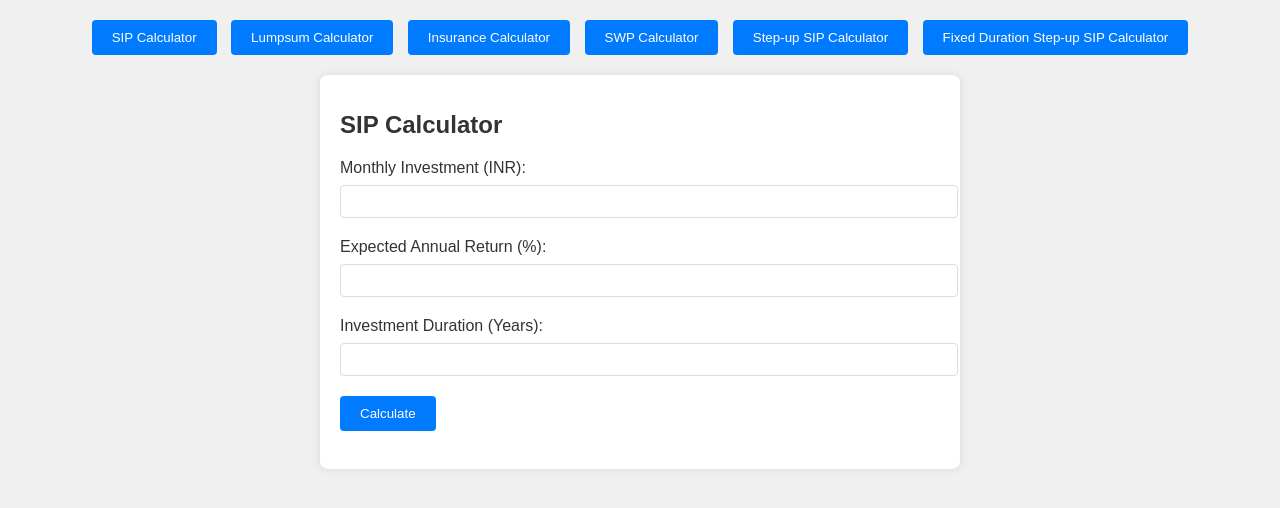
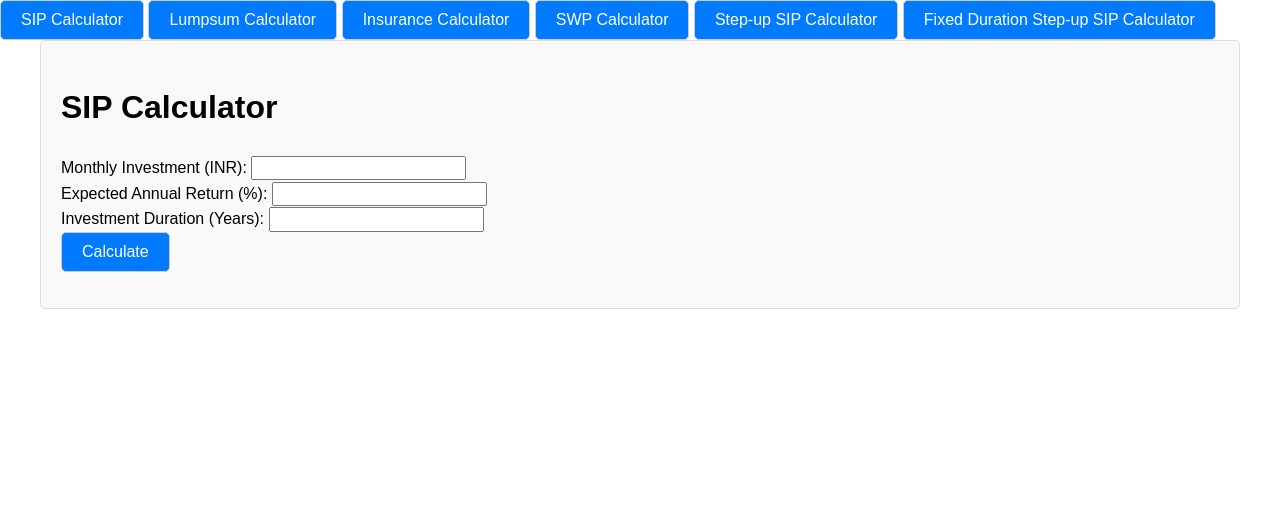
Before and after one commit to shashank-dohre/sip-calculator, a plain HTML site: page index.html in a window 1280 px wide. Both pictures are taken after a click on the button "SIP Calculator". Drawn offline with nearby package versions, Linux system fonts and the light colour scheme.

Commit message:
Update styles.css

```diff
--- a/styles.css
+++ b/styles.css
@@ -1,74 +1,68 @@
+/* Normalize CSS (if not using a separate normalize.css file) */
+@import url('https://cdnjs.cloudflare.com/ajax/libs/normalize/8.0.1/normalize.min.css');
+
+/* CSS Reset for Buttons */
+button {
+    margin: 0;
+    padding: 0;
+    border: none;
+    background: none;
+    font: inherit;
+    line-height: normal;
+    cursor: pointer;
+    font-family: Arial, sans-serif; /* Consistent font */
+    font-size: 16px; /* Consistent font size */
+    border-radius: 5px; /* Rounded corners */
+    border: 1px solid #ccc; /* Button border */
+    background-color: #007bff; /* Button background color */
+    color: #fff; /* Button text color */
+    padding: 10px 20px; /* Consistent padding */
+    outline: none; /* Remove focus outline */
+}
+
+button:hover {
+    background-color: #0056b3; /* Darker background on hover */
+}
+
+button:focus {
+    outline: none; /* Remove focus outline */
+}
+
+/* Box Model Reset */
+*, *::before, *::after {
+    box-sizing: border-box;
+}
+
+/* Ensure consistent layout */
+html {
+    font-size: 100%; /* Base font size */
+    line-height: 1.6; /* Default line height */
+}
+
 body {
-    font-family: Arial, sans-serif;
-    background: #f0f0f0;
-    color: #333;
-    display: flex;
-    flex-direction: column;
-    align-items: center;
     margin: 0;
+    font-family: Arial, sans-serif; /* Consistent font for body text */
+    font-size: 16px; /* Consistent font size for body text */
+}
+
+/* Container Styling */
+.container {
+    max-width: 1200px;
+    margin: 0 auto;
     padding: 20px;
 }
 
-.nav {
-    margin-bottom: 20px;
+/* Button Container Styling */
+.button-container {
+    text-align: center;
+    margin: 20px 0;
 }
 
-.nav button {
-    background: #007BFF;
-    color: #fff;
-    border: none;
-    padding: 10px 20px;
-    border-radius: 4px;
-    cursor: pointer;
-    margin: 0 5px;
+/* Section Styling */
+.calculator-section {
+    display: none; /* Initially hidden */
+    padding: 20px;
+    border: 1px solid #ddd;
+    border-radius: 5px;
+    background-color: #f9f9f9;
 }
-
-.nav button:hover {
-    background: #0056b3;
-}
-
-.container {
-    background: #fff;
-    padding: 20px;
-    border-radius: 8px;
-    box-shadow: 0 0 10px rgba(0, 0, 0, 0.1);
-    width: 100%;
-    max-width: 600px;
-    display: none;
-}
-
-h1 {
-    font-size: 24px;
-    margin-bottom: 20px;
-}
-
-label {
-    display: block;
-    margin-bottom: 8px;
-}
-
-input {
-    width: 100%;
-    padding: 8px;
-    margin-bottom: 20px;
-    border: 1px solid #ddd;
-    border-radius: 4px;
-}
-
-button {
-    background: #007BFF;
-    color: #fff;
-    border: none;
-    padding: 10px 20px;
-    border-radius: 4px;
-    cursor: pointer;
-}
-
-button:hover {
-    background: #0056b3;
-}
-
-p {
-    font-size: 18px;
-    font-weight: bold;
-}
```
